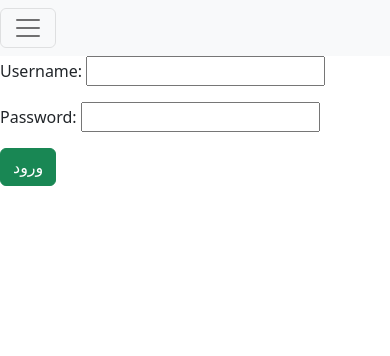
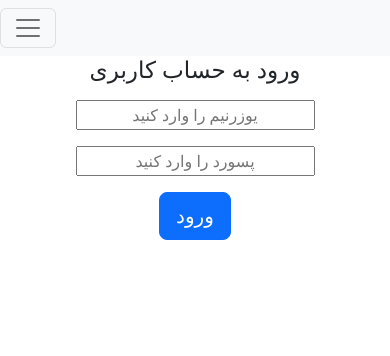
Before and after one commit to ORNI4S/client, a Django app: page /login/ in a window 390 px wide. Shown: the top 356 px of the page. Run offline with Django 4.2, Linux system fonts and the light colour scheme.

Commit message:
add widget form

```diff
--- a/user/forms.py
+++ b/user/forms.py
@@ -3,10 +3,32 @@ from django.contrib.auth.models import User
 from django.core.exceptions import ValidationError
 
 class UserRegisterForm(forms.Form) :
-    username = forms.CharField(max_length=100)
-    email = forms.CharField(max_length=100)
-    password = forms.CharField(max_length=100 , widget=forms.PasswordInput() )
-    password2 = forms.CharField(max_length=100 , widget=forms.PasswordInput())
+    username = forms.CharField(max_length=100, widget=forms.TextInput(attrs={'class' : 'form-control' ,
+                                                                                   'placeholder' : 'یوزرنیم را وارد کنید'  ,
+                                                                                   'class' : 'col-xs-2' ,
+                                                                                   'class' : 'text-center'
+
+                                                                                   }) , label='')
+    email = forms.CharField(max_length=100, widget=forms.EmailInput(attrs={'class' : 'form-control' ,
+                                                                                   'placeholder' : 'ایمیل را وارد کنید'  ,
+                                                                                   'class' : 'col-xs-2' ,
+                                                                                   'class' : 'text-center'
+
+                                                                                   }) , label='')
+
+
+    password = forms.CharField(max_length=100  , widget=forms.PasswordInput(attrs={'class' : 'form-control' ,
+                                                                                   'placeholder' : 'پسورد را وارد کنید'  ,
+                                                                                   'class' : 'col-xs-2' ,
+                                                                                   'class' : 'text-center' ,
+
+                                                                                   }) , label='')
+    password2 = forms.CharField(max_length=100 , widget=forms.PasswordInput(attrs={'class' : 'form-control' ,
+                                                                                   'placeholder' : 'تکرار پسورد را وارد کنید'  ,
+                                                                                   'class' : 'col-xs-2' ,
+                                                                                   'class' : 'text-center'
+
+                                                                                   }) , label='')
 
 
 
@@ -37,15 +59,49 @@ class UserRegisterForm(forms.Form) :
 
 
 class UserLoginForm(forms.Form) :
-    username = forms.CharField(max_length=100)
-    password = forms.CharField(max_length=100 , widget=forms.PasswordInput())
+    username = forms.CharField(max_length=100  , widget=forms.TextInput(attrs={'class' : 'form-control' ,
+                                                                                   'placeholder' : 'یوزرنیم را وارد کنید'  ,
+                                                                                   'class' : 'col-xs-2' ,
+                                                                                   'class' : 'text-center'
+
+                                                                                   }) , label='')
+    password = forms.CharField(max_length=100 , widget=forms.PasswordInput(attrs={'class' : 'form-control' ,
+                                                                                   'placeholder' : 'پسورد را وارد کنید'  ,
+                                                                                   'class' : 'col-xs-2' ,
+                                                                                   'class' : 'text-center'
+
+                                                                                   }) , label='')
 
 
 
 class get_gift(forms.Form) :
-    code = forms.CharField(max_length=200)
+    code = forms.CharField(max_length=200 ,
+                            widget=forms.TextInput(attrs={'class' : 'form-control' ,
+                                                                             'placeholder' : 'کد هدیه را وارد کنید ' ,
+                                                                             'class' : 'col-xs-2' ,
+                                                                             'class' : 'text-center'}) , label='')
 
 
 class add_fpass(forms.Form) :
-    fpass = forms.CharField(max_length=200 )
-    second = forms.IntegerField()
+    fpass = forms.CharField(max_length=200  , widget=forms.TextInput(attrs={'class' : 'form-control' ,
+                                                                             'placeholder' : 'فروت پس را وارد کنید' ,
+                                                                             'class' : 'col-xs-2' ,
+                                                                             'class' : 'text-center'}) , label='')
+
+
+    second = forms.IntegerField(widget=forms.TextInput(attrs={'class' : 'form-control' ,
+                                                                             'placeholder' : 'ثانیه را وارد کنید' ,
+                                                                             'class' : 'col-xs-1' ,
+                                                                             'class' : 'text-center' ,
+                                                                             'type' : 'number' ,
+                                                                             }) , label='')
+
+
+
+
+# username = forms.CharField(widget=forms.TextInput(
+#         attrs={
+#         'class':'form-control',
+#         'placeholder':'Username'
+#         }
+#     ))
--- a/user/models.py
+++ b/user/models.py
@@ -16,6 +16,9 @@ class UserData(models.Model) :
 class GiftUser(models.Model) :
     gift = models.ForeignKey(md.Gift , on_delete=models.CASCADE)
     user = models.ForeignKey(User , on_delete=models.CASCADE)
+
+    def __str__(self) -> str:
+        return f'USER : [{self.user}] - CODE :[{self.gift.code}]'
 
 
 
@@ -36,4 +39,4 @@ class UserAccounts(models.Model) :
 
 
     def __str__(self) -> str:
-        return f'{self.user.username} - {self.fpass}'
+        return f'{self.user.username} - {self.fpass[:15]} - {self.link}'
--- a/user/templates/user/login.html
+++ b/user/templates/user/login.html
@@ -9,9 +9,55 @@ log in user
 
 
 {% block main %}
-<form action="" method="post">
-    {{form.as_p}}
-    {% csrf_token %}
-    <input type="submit" class="btn btn-success" value="ورود">
+<main>
+
+
+
+</main>
+<div class="text-center form-floating">
+    <h1 class="h3 mb-3 fw-normal">ورود به حساب کاربری</h1>
+    <form action="" method="post">
+        {{form.as_p}}
+        {% csrf_token %}
+        <input type="submit" class=" w-30 btn btn-lg btn-primary" value="ورود">
+    </form>
+
+</div>
+
+{% endblock %}
+
+
+
+
+<!-- <link href="signin.css" rel="stylesheet">
+</head>
+<body class="text-center">
+
+<main class="form-signin w-100 m-auto">
+<form>
+  <img class="mb-4" src="/docs/5.2/assets/brand/bootstrap-logo.svg" alt="" width="72" height="57">
+  <h1 class="h3 mb-3 fw-normal">Please sign in</h1>
+
+  <div class="form-floating">
+    <input type="email" class="form-control" id="floatingInput" placeholder="name@example.com">
+    <label for="floatingInput">Email address</label>
+  </div>
+  <div class="form-floating">
+    <input type="password" class="form-control" id="floatingPassword" placeholder="Password">
+    <label for="floatingPassword">Password</label>
+  </div>
+
+  <div class="checkbox mb-3">
+    <label>
+      <input type="checkbox" value="remember-me"> Remember me
+    </label>
+  </div>
+  <button class="w-100 btn btn-lg btn-primary" type="submit">Sign in</button>
+  <p class="mt-5 mb-3 text-muted">&copy; 2017–2022</p>
 </form>
-{% endblock %}
+</main>
+
+
+
+</body>
+</html> -->
--- a/user/views.py
+++ b/user/views.py
@@ -193,6 +193,7 @@ class UserAccountsView(LoginRequiredMixin , View) :
                     x = json.loads(data.content)
                     redata = x['data']
                     check = models.UserAccounts.objects.filter(fpass = cd['fpass']).exists()
+
                     if check == False :
                             if request.user.userdata.account_used < request.user.userdata.account_count :
                                 servers =  md.Server.objects.all()
@@ -247,12 +248,12 @@ class UserAccountsView(LoginRequiredMixin , View) :
                                     return redirect('user:profile')
 
                             else :
-                                messages.success(request  , 'سقف مجاز اکانت' , 'success')
+                                messages.success(request  , 'سقف مجاز اکانت' , 'warning')
                                 return redirect('user:profile')
 
 
                     else :
-                        messages.success(request  , 'اکانت شما با موفقیت افزوده شد .' , 'success')
+                        messages.success(request  ,  'خطا فروت پس تکراری' , 'warning')
                         return redirect('user:profile')
 
                 else :
```
Also changed, not shown: user/templates/user/register.html (+10 -5 lines), db.sqlite3.
